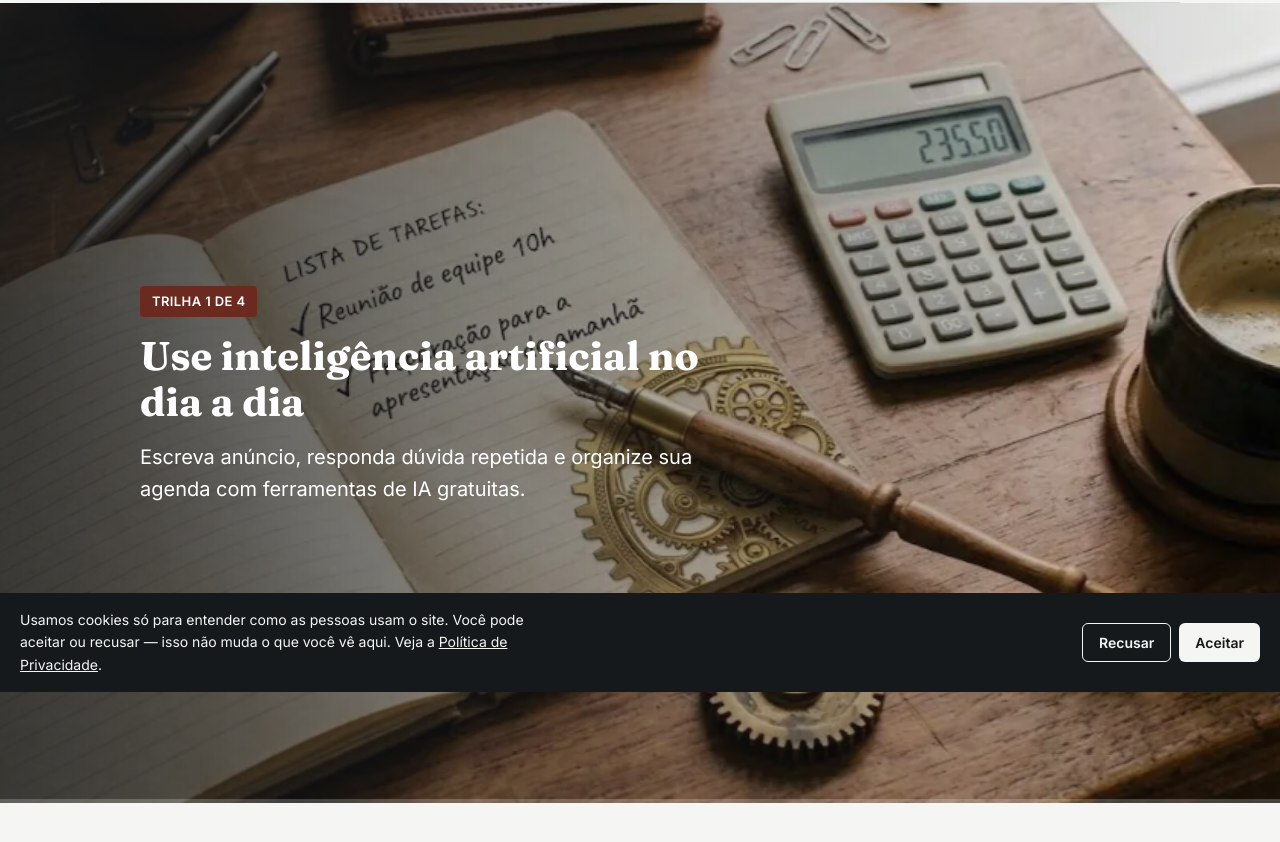
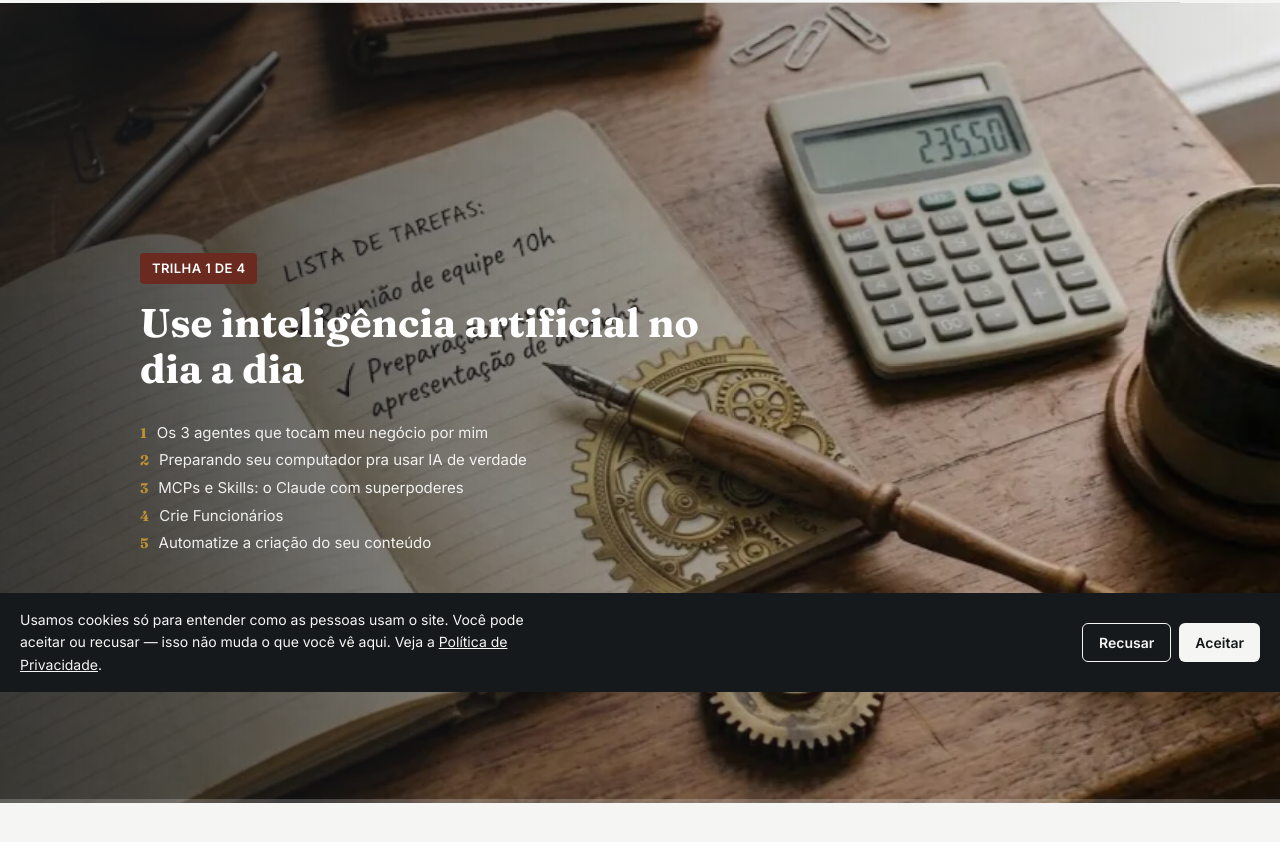
Before and after one commit to gregoryams84-lang/site-toca-o-negocio, a website: page index.html in a window 1280 px wide. Shown: the part 108-950 px from the top of the page. Drawn offline with nearby package versions, Linux system fonts and the light colour scheme.

Commit message:
Mostra a grade completa de aulas no hero da home, não só o título
Cada painel do hero (imagem + trilha) agora lista todas as aulas da
trilha em vez de uma frase curta genérica — o visitante já sabe o que
vai aprender sem precisar clicar em "saiba mais". Ajusta também o
título da Trilha 2 pra bater com o nome real (estava com um slogan
genérico) e adiciona centralização segura + scroll de segurança no
conteúdo do hero, pra nunca cortar texto em telas mais baixas.

```diff
--- a/css/estilo.css
+++ b/css/estilo.css
@@ -1380,11 +1380,15 @@ a.plano-card:hover {
   position: relative;
   z-index: 2;
   height: 100%;
+  max-height: 100%;
   display: flex;
   flex-direction: column;
-  justify-content: center;
+  justify-content: safe center;
   padding: 0 20px;
   max-width: 600px;
+  overflow-y: auto;
+  scrollbar-width: thin;
+  scrollbar-color: rgba(255, 255, 255, 0.35) transparent;
 }
 
 .container .hero-capitulo-conteudo,
@@ -1400,6 +1404,35 @@ a.plano-card:hover {
 .hero-capitulo-conteudo p,
 .hero-capitulo-conteudo .subtitulo {
   color: #FFFFFF;
+}
+
+.hero-capitulo-grade {
+  list-style: none;
+  counter-reset: hero-grade;
+  padding: 0;
+  margin: 14px 0 0;
+  display: flex;
+  flex-direction: column;
+  gap: 6px;
+}
+
+.hero-capitulo-grade li {
+  counter-increment: hero-grade;
+  display: flex;
+  align-items: baseline;
+  gap: 10px;
+  font-size: 15px;
+  line-height: 1.4;
+  color: rgba(255, 255, 255, 0.9);
+}
+
+.hero-capitulo-grade li::before {
+  content: counter(hero-grade);
+  flex: none;
+  font-family: var(--fonte-display);
+  font-weight: 700;
+  font-size: 14px;
+  color: var(--dourado-brilho);
 }
 
 .hero-capitulo-rotulo {
--- a/index.html
+++ b/index.html
@@ -110,15 +110,26 @@
         <div class="hero-capitulo-conteudo">
           <p class="hero-capitulo-rotulo">Trilha 1 de 4</p>
           <h1>Use inteligência artificial no dia a dia</h1>
-          <p class="subtitulo">Escreva anúncio, responda dúvida repetida e organize sua agenda com ferramentas de IA gratuitas.</p>
+          <ol class="hero-capitulo-grade">
+            <li>Os 3 agentes que tocam meu negócio por mim</li>
+            <li>Preparando seu computador pra usar IA de verdade</li>
+            <li>MCPs e Skills: o Claude com superpoderes</li>
+            <li>Crie Funcionários</li>
+            <li>Automatize a criação do seu conteúdo</li>
+          </ol>
         </div>
       </article>
       <article class="hero-capitulo">
         <img src="img/trilhas/venda-pelo-whatsapp.webp" alt="Mesa de trabalho com celular mostrando conversa no WhatsApp, caixa de pedidos e caderno de catálogo de produtos" class="hero-capitulo-imagem" loading="lazy" width="1024" height="559">
         <div class="hero-capitulo-conteudo">
           <p class="hero-capitulo-rotulo">Trilha 2 de 4</p>
-          <h2>Cursos práticos pra quem toca o negócio sozinho.</h2>
-          <p>Venda, IA, formalização e financeiro — direto ao ponto, pra quem não tem uma equipe pra cada área.</p>
+          <h2>Venda pela internet e pelo WhatsApp</h2>
+          <ol class="hero-capitulo-grade">
+            <li>Deixe seu Instagram e Facebook prontos pra aprovação da Meta</li>
+            <li>Cadastre o WhatsApp na Meta e conecte o agente</li>
+            <li>Automação de conteúdo pras redes sociais</li>
+            <li>Fechamento e próximo passo: Formalização da empresa</li>
+          </ol>
         </div>
       </article>
       <article class="hero-capitulo">
@@ -126,7 +137,14 @@
         <div class="hero-capitulo-conteudo">
           <p class="hero-capitulo-rotulo">Trilha 3 de 4</p>
           <h2>Coloque a empresa em dia</h2>
-          <p>Entenda o que precisa emitir, pagar e declarar para funcionar dentro da lei, sem depender de um contador para cada dúvida.</p>
+          <ol class="hero-capitulo-grade">
+            <li>Onde você está agora</li>
+            <li>Abrindo o CNPJ certo pro seu momento</li>
+            <li>As obrigações que se repetem</li>
+            <li>Organizando os documentos</li>
+            <li>Quando a empresa cresce</li>
+            <li>Seu checklist de em dia</li>
+          </ol>
         </div>
       </article>
       <article class="hero-capitulo">
@@ -134,7 +152,14 @@
         <div class="hero-capitulo-conteudo">
           <p class="hero-capitulo-rotulo">Trilha 4 de 4</p>
           <h2>Controle o dinheiro do negócio</h2>
-          <p>Separe o que é seu do que é da empresa, saiba quanto sobra no fim do mês e decida com número, não com achismo.</p>
+          <ol class="hero-capitulo-grade">
+            <li>Pra onde seu dinheiro vai</li>
+            <li>Fluxo de caixa simples</li>
+            <li>Precificação</li>
+            <li>Pró-labore</li>
+            <li>Gastos fixos e variáveis</li>
+            <li>Seu painel financeiro</li>
+          </ol>
           <a class="botao" href="#trilhas">Conheça o curso</a>
         </div>
       </article>
```
